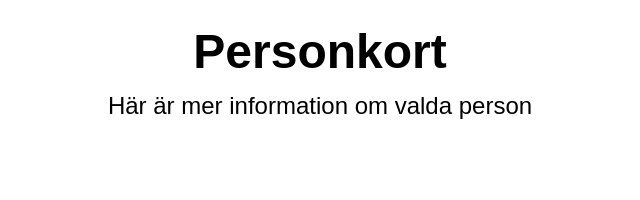
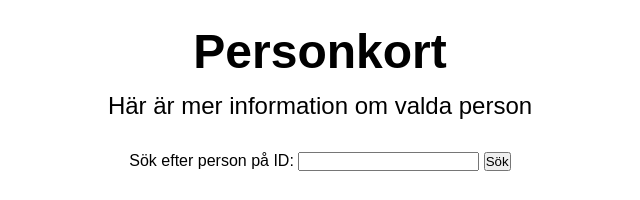
Before and after one commit to mariebayard/Personalregister, a Flask app: page /personkort/1 in a window 1280 px wide. Shown: the part 64-264 px from the top of the page, without its empty margins (320-960 px from the left). Run offline with Flask 3, Linux system fonts and the light colour scheme; tables that the repository leaves empty hold one stand-in row (values such as "Sample post"); parts of the project's set-up code (start-up, migrations or seed data) failed here and were passed over.

Commit message:
Personkort; la till sökfunktion
app.py; la till en sökfunktion personkort/search där man kan söka på ID.
style.css; la till styling till sökfunktionen.
personkort.html;
la till en form för sökfunktionen. samt en if-sats om Id inte finns så visas ett meddelande.

```diff
--- a/app.py
+++ b/app.py
@@ -31,12 +31,27 @@ def anstallda():
     employees=db.session.query(Employee, EmployeePicture).join(EmployeePicture).filter(EmployeePicture.picture_size=='medium').all()
     return render_template('anstallda.html', employees=employees)
 
+@app.route("/personkort/search", methods=['POST'])
+def search_person():
+   query=request.form['query']
+   person= db.session.query(Employee).filter_by(id=query).first()
+   if person:
+       picture=db.session.query(EmployeePicture).filter_by(employee_id=person.id, picture_size='large').first()
+       return render_template('personkort.html', person=person, picture=picture)
+   else:
+       return render_template('personkort.html')
+
 @app.route("/personkort/<person_id>")
 def personkort(person_id):
     print('PersonID:',person_id)
     person=db.session.query(Employee).filter(Employee.id==person_id).first()
     picture=db.session.query(EmployeePicture).filter_by(employee_id=person_id, picture_size='large').first()
     return render_template('personkort.html',person=person, picture=picture)
+
+@app.route("/personkort")
+def person_search():
+    return render_template('personkort.html')
+
 
 @app.route("/kontakt")
 def kontakt():
--- a/static/style.css
+++ b/static/style.css
@@ -103,3 +103,10 @@ ul li {
 ul li span {
     font-weight: 600;
 }
+
+.person-form-div {
+    display: flex;
+    justify-content: center;
+    align-items: center;
+    margin-top: 2rem;
+}
--- a/templates/personkort.html
+++ b/templates/personkort.html
@@ -6,6 +6,14 @@
 <article class="person-article">
     <h1>Personkort</h1>
     <p>Här är mer information om valda person</p>
+    <div class="person-form-div">
+        <form action="{{ url_for('search_person')}}" method="POST">
+            <label for="search">Sök efter person på ID:</label>
+            <input type="text" id="search" name="query">
+            <button type="submit">Sök</button>
+        </form>
+    </div>
+    {% if person %}
     <div class="person-div">
         <img class="person-img" src="{{ picture.picture }}" alt="Bild av anställd">
         <ul>
@@ -19,7 +27,9 @@
                 {{ person.postcode}}, {{ person.city}}, {{ person.state}},
                  {{ person.country}} </li>
         </ul>
-
     </div>
+    {% else %}
+    <p>Det finns ingen person med sökt ID</p>
+    {% endif %}
 </article>
 {% endblock%}
```
